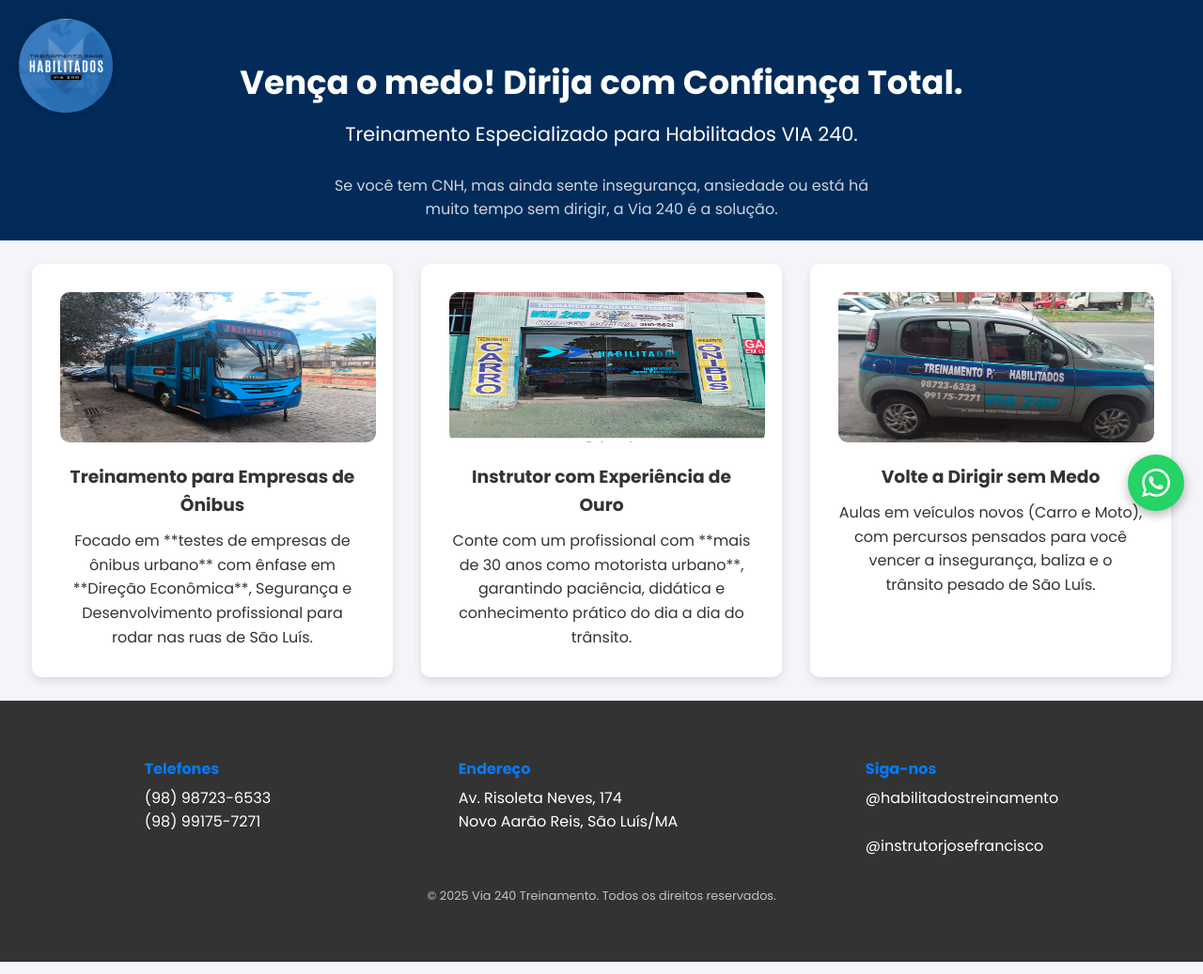
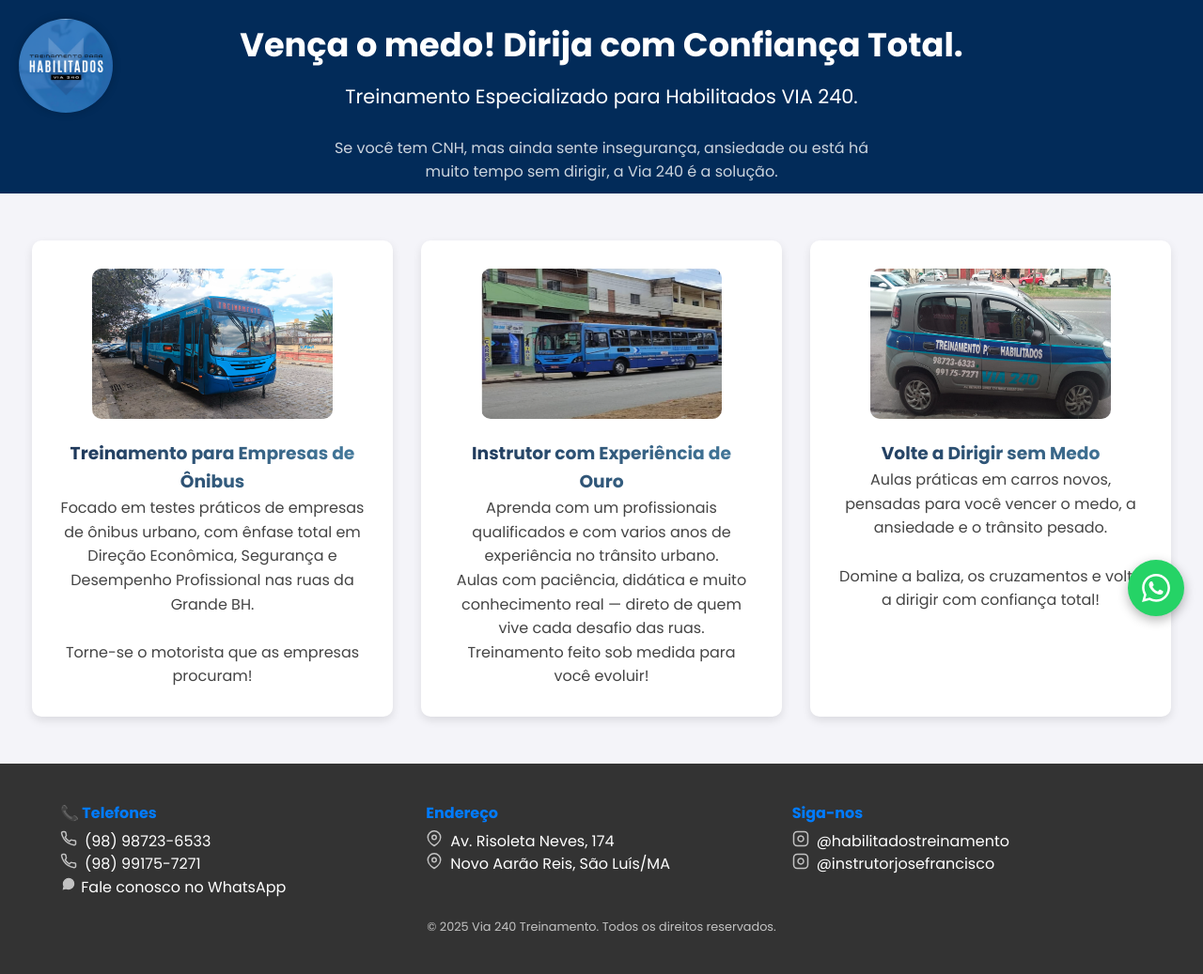
Before and after one commit to MoisesPCastro/treinamento-habilitados-statico, a plain HTML site: page src/index.html in a window 1280 px wide. Shown: the whole page at 94% size. Drawn offline with Linux system fonts and the light colour scheme.

Commit message:
ajust layout final

```diff
--- /dev/null
+++ b/src/components/icons.js
@@ -0,0 +1,25 @@
+export const Icons = {
+  phone: `
+    <svg class="icon icon--light" viewBox="0 0 24 24" aria-hidden="true">
+      <path d="M22 16.92v2a2 2 0 0 1-2.18 2 19.86 19.86 0 0 1-8.63-3.07 19.5 19.5 0 0 1-6-6A19.86 19.86 0 0 1 2.08 4.18 2 2 0 0 1 4.06 2h2a2 2 0 0 1 2 1.72c.12.86.31 1.7.57 2.5a2 2 0 0 1-.45 2.11L7.09 9.91a16 16 0 0 0 6 6l1.58-1.58a2 2 0 0 1 2.11-.45c.8.26 1.64.45 2.5.57A2 2 0 0 1 22 16.92z"/>
+    </svg>
+  `,
+  location: `
+    <svg class="icon icon--light" viewBox="0 0 24 24" aria-hidden="true">
+      <path d="M21 10c0 7-9 12-9 12S3 17 3 10a9 9 0 1 1 18 0z"/>
+      <circle cx="12" cy="10" r="3"/>
+    </svg>
+  `,
+  instagram: `
+    <svg class="icon icon--light" viewBox="0 0 24 24" aria-hidden="true">
+      <rect x="2" y="2" width="20" height="20" rx="5" ry="5"/>
+      <path d="M16 11.37A4 4 0 1 1 12.63 8 4 4 0 0 1 16 11.37z"/>
+      <line x1="17.5" y1="6.5" x2="17.51" y2="6.5"/>
+    </svg>
+  `,
+  whatsapp: `
+    <svg viewBox="0 0 32 32" aria-hidden="true" class="icon icon--light">
+      <path d="M19.11 17.52c-.27-.14-1.57-.77-1.81-.86-.24-.09-.42-.14-.6.14-.18.27-.69.86-.84 1.03-.15.18-.31.2-.58.07-.27-.14-1.13-.42-2.16-1.34-.8-.71-1.34-1.58-1.5-1.85-.16-.27-.02-.41.12-.55.12-.12.27-.31.4-.47.13-.16.18-.27.27-.45.09-.18.05-.34-.02-.48-.07-.14-.6-1.45-.83-1.99-.22-.53-.45-.46-.6-.46-.15 0-.34-.02-.52-.02-.18 0-.48.07-.73.34-.25.27-.96.94-.96 2.29s.98 2.66 1.12 2.84c.14.18 1.93 2.96 4.67 4.14.65.28 1.16.45 1.56.58.65.21 1.24.18 1.71.11.52-.08 1.57-.64 1.79-1.26.22-.62.22-1.15.15-1.26-.07-.11-.25-.18-.52-.31zM16.03 6C10.51 6 6 10.51 6 16.03c0 1.77.48 3.42 1.32 4.85L6 26l5.26-1.29a9.96 9.96 0 0 0 4.77 1.22c5.52 0 10.03-4.51 10.03-10.03S21.55 6 16.03 6z"/>
+    </svg>
+  `
+}
--- a/src/index.html
+++ b/src/index.html
@@ -12,16 +12,23 @@
     <link href="https://fonts.googleapis.com/css2?family=Poppins:wght@400;600;700&display=swap" rel="stylesheet">
 </head>
 
+<script type="module">
+    import { Icons } from './components/icons.js'
+
+    document.querySelectorAll('[data-icon]').forEach(el => {
+        const name = el.getAttribute('data-icon')
+        if (Icons[name]) el.innerHTML = Icons[name]
+    })
+</script>
+
 <body>
 
     <header id="hero">
         <div class="container">
-            <!-- Logo no canto superior esquerdo -->
             <div class="logo">
                 <img src="/./src/assets/logo-via240.png" alt="Logo Via 240" class="logo-img">
             </div>
 
-            <!-- Conteúdo centralizado -->
             <div class="hero-content-wrapper">
                 <div class="hero-text-content">
                     <h1>Vença o medo! Dirija com Confiança Total.</h1>
@@ -35,55 +42,98 @@
     </header>
 
     <div class="servicos-grid">
+        <div class="servicos-grid">
+
             <div class="card">
                 <img src="/./src/assets/onibus.png" alt="Ônibus" class="card-icon">
                 <h3>Treinamento para Empresas de Ônibus</h3>
-            <p>Focado em **testes de empresas de ônibus urbano** com ênfase em **Direção Econômica**, Segurança e
-                Desenvolvimento profissional para rodar nas ruas de São Luís.</p>
+                <p>
+                    Focado em testes práticos de empresas de ônibus urbano, com ênfase total em
+                    Direção Econômica, Segurança e
+                    Desempenho Profissional nas ruas da Grande BH.
+                    <br><br>
+                    Torne-se o motorista que as empresas procuram!
+                </p>
             </div>
 
             <div class="card">
-            <img src="/./src/assets/loja.png" alt="Instrutor" class="card-icon">
+                <img src="/./src/assets/onibus_longe.png" alt="Instrutor" class="card-icon">
                 <h3>Instrutor com Experiência de Ouro</h3>
-            <p>Conte com um profissional com **mais de 30 anos como motorista urbano**, garantindo paciência, didática e
-                conhecimento prático do dia a dia do trânsito.</p>
+                <p>
+                    Aprenda com um profissionais qualificados e com varios anos de experiência no trânsito urbano.
+                    <br>
+                    Aulas com paciência, didática e muito conhecimento real —
+                    direto de quem vive cada desafio das ruas.
+                    <br>
+                    Treinamento feito sob medida para você evoluir!
+                </p>
             </div>
 
             <div class="card">
                 <img src="/./src/assets/carro.png" alt="Carro" class="card-icon">
                 <h3>Volte a Dirigir sem Medo</h3>
-            <p>Aulas em veículos novos (Carro e Moto), com percursos pensados para você vencer a insegurança, baliza e o
-                trânsito pesado de São Luís.</p>
+                <p>
+                    Aulas práticas em carros novos, pensadas para você
+                    vencer o medo, a ansiedade e o trânsito pesado.
+                    <br><br>
+                    Domine a baliza, os cruzamentos e volte a dirigir com confiança total!
+                </p>
             </div>
+
+        </div>
+
     </div>
     <a href="https://wa.me/5531987236333?text=Olá, encontrei a Via 240 no site e gostaria de saber mais sobre os treinamentos para habilitados."
         target="_blank" class="btn-whatsapp-flutuante">
     </a>
+
     <footer id="contato">
         <div class="container">
-
             <div class="info-grid">
                 <div class="info-item">
-                    <h4>Telefones</h4>
-                    <p>(98) 98723-6533</p>
-                    <p>(98) 99175-7271</p>
+                    <h4>📞 Telefones</h4>
+
+                    <p class="with-icon">
+                        <span data-icon="phone"></span>
+                        (98) 98723-6533
+                    </p>
+
+                    <p class="with-icon">
+                        <span data-icon="phone"></span>
+                        (98) 99175-7271
+                    </p>
+
+                    <a href="https://wa.me/5598987236533" target="_blank" class="btn-whatsapp-grande with-icon">
+                        <span data-icon="whatsapp"></span>
+                        Fale conosco no WhatsApp
+                    </a>
                 </div>
+
                 <div class="info-item">
                     <h4>Endereço</h4>
-                    <p>Av. Risoleta Neves, 174</p>
-                    <p>Novo Aarão Reis, São Luís/MA</p>
+                    <p class="with-icon"><span data-icon="location"></span>Av. Risoleta Neves, 174</p>
+                    <p class="with-icon"><span data-icon="location"></span>Novo Aarão Reis, São Luís/MA</p>
                 </div>
+
                 <div class="info-item">
                     <h4>Siga-nos</h4>
+                    <p class="with-icon">
+                        <span data-icon="instagram"></span>
                         <a href="https://instagram.com/habilitadostreinamento"
-                        target="_blank">@habilitadostreinamento</a><br>
-                    <a href="https://instagram.com/instrutorjosefrancisco" target="_blank">@instrutorjosefrancisco</a>
+                            target="_blank">@habilitadostreinamento</a>
+                    </p>
+                    <p class="with-icon">
+                        <span data-icon="instagram"></span>
+                        <a href="https://instagram.com/instrutorjosefrancisco"
+                            target="_blank">@instrutorjosefrancisco</a>
+                    </p>
                 </div>
             </div>
             <p class="copyright">&copy; 2025 Via 240 Treinamento. Todos os direitos reservados.</p>
         </div>
     </footer>
 
+
 </body>
 
 </html>
--- a/src/style.css
+++ b/src/style.css
@@ -1,4 +1,3 @@
-/* TESTE PRO ARTHUR VER A MAGICA ACONTECER  22222222222222222*/
 * {
     margin: 0;
     padding: 0;
@@ -7,20 +6,15 @@
 
 body {
     font-family: 'Poppins', sans-serif;
-    /* Usa a fonte que linkamos no HTML */
     line-height: 1.6;
     color: #333;
-    /* Cor do texto padrão */
     background-color: #f4f4f9;
-    /* Fundo suave */
 }
 
-/* CONTAINER - Para centralizar o conteúdo */
 .container {
     width: 90%;
     max-width: 1200px;
     margin: 0 auto;
-    padding: 20px 0;
 }
 
 #hero {
@@ -32,7 +26,6 @@ body {
     align-items: center;
 }
 
-/* LOGO NO CANTO SUPERIOR ESQUERDO */
 .logo {
     position: absolute;
     top: 20px;
@@ -42,18 +35,16 @@ body {
 
 .logo-img {
     width: 100px;
-    /* Reduzi um pouco o tamanho */
     height: 100px;
     object-fit: cover;
     border-radius: 50%;
     box-shadow: 0 0 10px rgba(0, 0, 0, 0.2);
+    transition: all 0.3s ease;
 }
 
-/* CONTEÚDO DO HERÓI CENTRALIZADO */
 .hero-content-wrapper {
     width: 100%;
-    margin-top: 40px;
-    /* Compensa o espaço do logo */
+    margin-top: 20px;
 }
 
 .hero-text-content {
@@ -63,7 +54,6 @@ body {
 
 .hero-text-content h1 {
     font-size: 2.2em;
-    /* Ajustei um pouco o tamanho */
     margin-bottom: 10px;
     font-weight: 700;
 }
@@ -79,11 +69,12 @@ body {
     opacity: 0.8;
     max-width: 600px;
     margin: 0 auto;
+    padding-bottom: 10px;
 }
 
 .btn-whatsapp-flutuante {
     position: fixed;
-    bottom: 16rem;
+    bottom: 9rem;
     right: 20px;
     background-color: #25d366;
     color: white;
@@ -104,7 +95,6 @@ body {
     transform: scale(1.1);
 }
 
-/* Ícone do WhatsApp */
 .btn-whatsapp-flutuante::before {
     content: '';
     display: block;
@@ -115,7 +105,6 @@ body {
     background-repeat: no-repeat;
 }
 
-/* Versão com texto (opcional) */
 .btn-whatsapp-flutuante.com-texto {
     width: auto;
     height: auto;
@@ -134,7 +123,6 @@ body {
     margin-left: 8px;
 }
 
-/* SEÇÃO SERVIÇOS */
 #servicos {
     padding: 60px 0;
     text-align: center;
@@ -164,38 +152,43 @@ body {
     text-align: center;
 }
 
+.card:hover {
+    transform: translateY(-4px);
+    box-shadow: 0 6px 20px rgba(0, 0, 0, 0.12);
+}
+
 .card-icon {
-    width: 21rem;
+    width: 16rem;
     height: 10rem;
     margin-bottom: 15px;
     border-radius: 10px;
 }
 
-.card h3 {
-    color: #333;
-    margin-bottom: 10px;
-}
-
 #contato {
-    /* Cor de fundo mais neutra, pode ser um cinza ou o mesmo azul */
     background-color: #333;
-    /* Mantemos o cinza escuro para contraste */
     color: white;
     padding: 40px 0;
     text-align: center;
 }
 
-#contato h3 {
-    margin-bottom: 30px;
-    font-size: 1.8em;
+.card h3 {
+    font-weight: 700;
+    color: #1d3557;
+    background: linear-gradient(90deg, #1d3557 0%, #457b9d 100%);
+    -webkit-background-clip: text;
+    -webkit-text-fill-color: transparent;
 }
 
+.card p {
+    color: #444;
+    line-height: 1.6;
+}
+
+
 .info-grid {
-    display: flex;
-    justify-content: space-around;
-    flex-wrap: wrap;
-    gap: 20px;
-    margin-bottom: 30px;
+    display: grid;
+    gap: 1rem;
+    grid-template-columns: repeat(auto-fit, minmax(220px, 1fr));
 }
 
 .info-item {
@@ -203,7 +196,6 @@ body {
 }
 
 .info-item h4 {
-    /* Destaque no rodapé */
     color: #007bff;
     margin-bottom: 5px;
 }
@@ -224,17 +216,80 @@ body {
     opacity: 0.7;
 }
 
-/* RESPONSIVIDADE BÁSICA PARA TELAS PEQUENAS (Mobile) */
+
+.with-icon {
+    display: flex;
+    align-items: center;
+    gap: .5rem;
+    line-height: 1.4;
+}
+
+.icon {
+    width: 18px;
+    height: 18px;
+    stroke: currentColor;
+    fill: none;
+    stroke-width: 2;
+    flex: 0 0 18px;
+}
+
+.icon--light {
+    opacity: .7;
+}
+
+.btn-whatsapp-grande {
+    display: inline-flex;
+    align-items: center;
+    gap: .5rem;
+    text-decoration: none;
+}
+
+.btn-whatsapp-grande svg {
+    width: 18px;
+    height: 18px;
+    fill: currentColor;
+}
+
+.info-item a {
+    color: inherit;
+    text-decoration: none;
+}
+
+.info-item a:hover {
+    text-decoration: underline;
+}
+
+
 @media (max-width: 768px) {
+
+    .container {
+        padding-top: 14px;
+    }
+
+    .logo {
+        position: static;
+        top: 20px;
+        left: 20px;
+        z-index: 10;
+    }
+
+    .logo-img {
+        content: url("/src/assets/logoPrincipalRedondo.png");
+        width: 100px;
+    }
+
+    .hero-text-content h1 {
+        font-size: 1.5rem;
+    }
+
     .servicos-grid {
         flex-direction: column;
-        /* Cards empilham em telas menores */
         align-items: center;
+        margin: 15px 0 15px 0;
     }
 
     .card {
         width: 100%;
-        margin-bottom: 20px;
     }
 
     .info-grid {
@@ -243,13 +298,12 @@ body {
     }
 
     .info-item {
-        text-align: center;
-        margin-bottom: 15px;
+        align-items: center;
+        justify-content: center;
     }
 
     .btn-whatsapp-flutuante.com-texto {
         bottom: 80px;
-        /* Um pouco mais acima para não atrapalhar */
         right: 15px;
         padding: 10px 16px;
         font-size: 0.8em;
@@ -261,6 +315,4 @@ body {
         width: 55px;
         height: 55px;
     }
-
-
 }
```
Also changed, not shown: src/assets/onibus_longe.png (added), 1 other file. Lines whose indentation alone changed are shown as unchanged.
